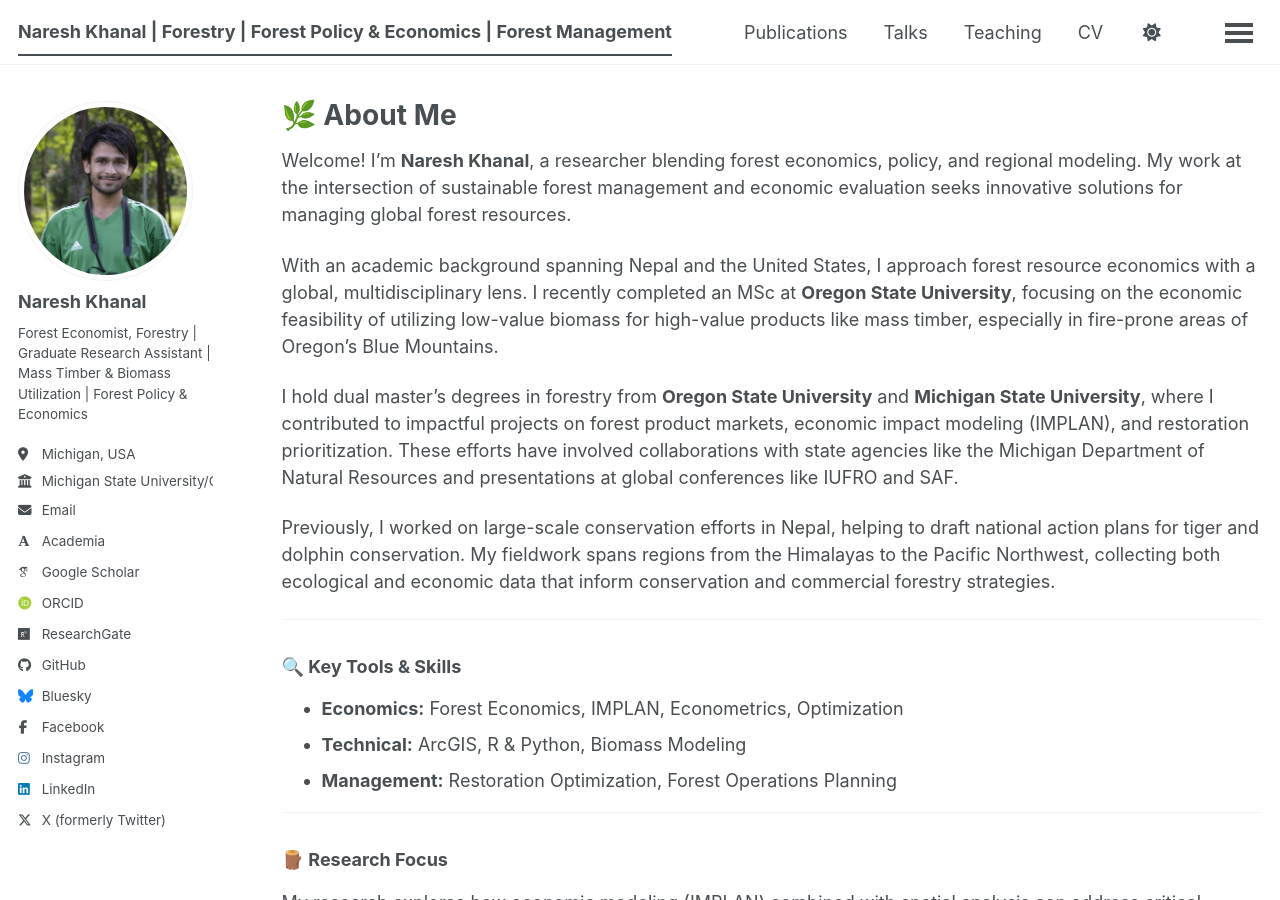
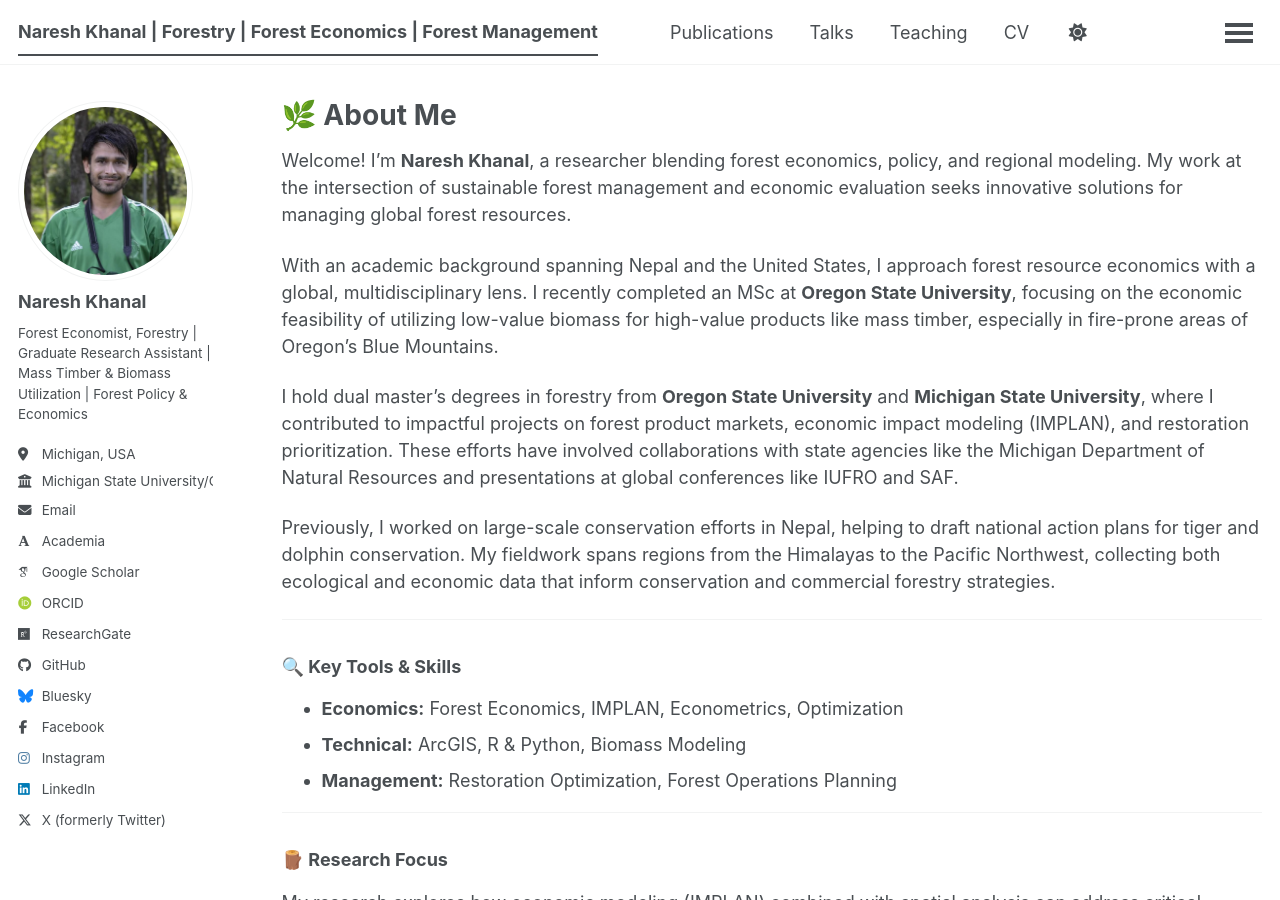
Before and after one commit to Nishani53/Nishani53.github.io, a Jekyll site: the page built from _pages/about.md, in a window 1280 px wide and 900 px high. Built offline with Jekyll 4.4.1, drawn with Linux system fonts in a browser that asks for light colours; some web fonts are replaced; a script bundle is joined from its source files by our own code; library files that are not in the unit come from our copies.

Commit message:
Update _config.yml

```diff
--- a/_config.yml
+++ b/_config.yml
@@ -9,7 +9,7 @@
 # Basic Site Settings
 locale                   : "en-US"
 site_theme               : "default"
-title                    : "Naresh Khanal | Forestry | Forest Policy & Economics | Forest Management"
+title                    : "Naresh Khanal | Forestry | Forest Economics | Forest Management"
 title_separator          : "-"
 name                     : &name "Naresh Khanal"
 description              : &description "Official academic website of Naresh Khanal, a researcher at Oregon State University/ Michigan State University, specializing in forest resource economics, mass timber, and regional modeling."
```
